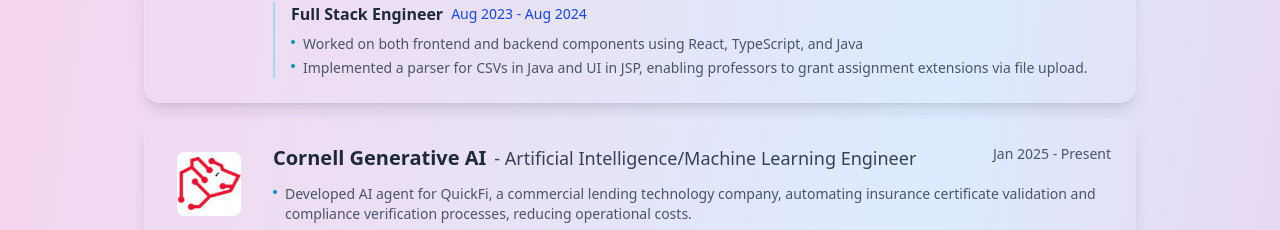
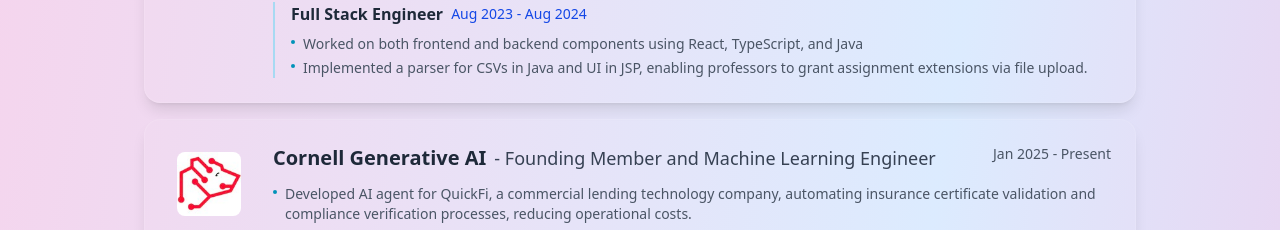
Before and after one commit to LambdaAK/Alex-Kozik-Portfolio, a React (Vite) app: page / in a window 1280 px wide. Shown: the part 2167-2397 px from the top of the page. Built offline with nearby package versions, Linux system fonts and the light colour scheme.

Commit message:
CGAI job title

```diff
--- a/src/App.tsx
+++ b/src/App.tsx
@@ -256,7 +256,7 @@ const experienceData = [
   {
     company: 'Cornell Generative AI',
     logo: '/generative_ai_at_cornell_logo.jpeg',
-    position: 'Artificial Intelligence/Machine Learning Engineer',
+    position: 'Founding Member and Machine Learning Engineer',
     duration: 'Jan 2025 - Present',
     description: [
       'Developed AI agent for QuickFi, a commercial lending technology company, automating insurance certificate validation and compliance verification processes, reducing operational costs.',
```
